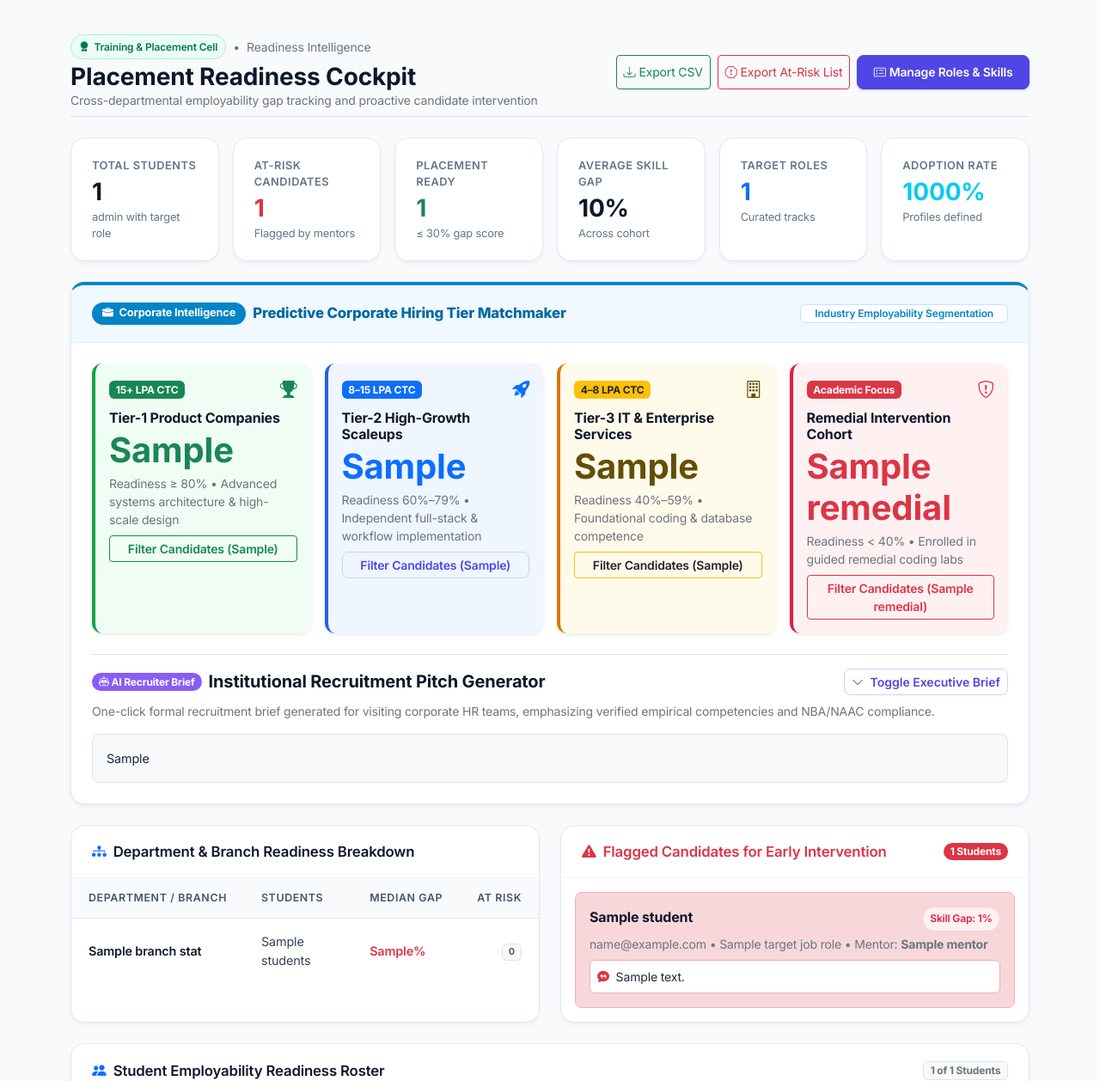
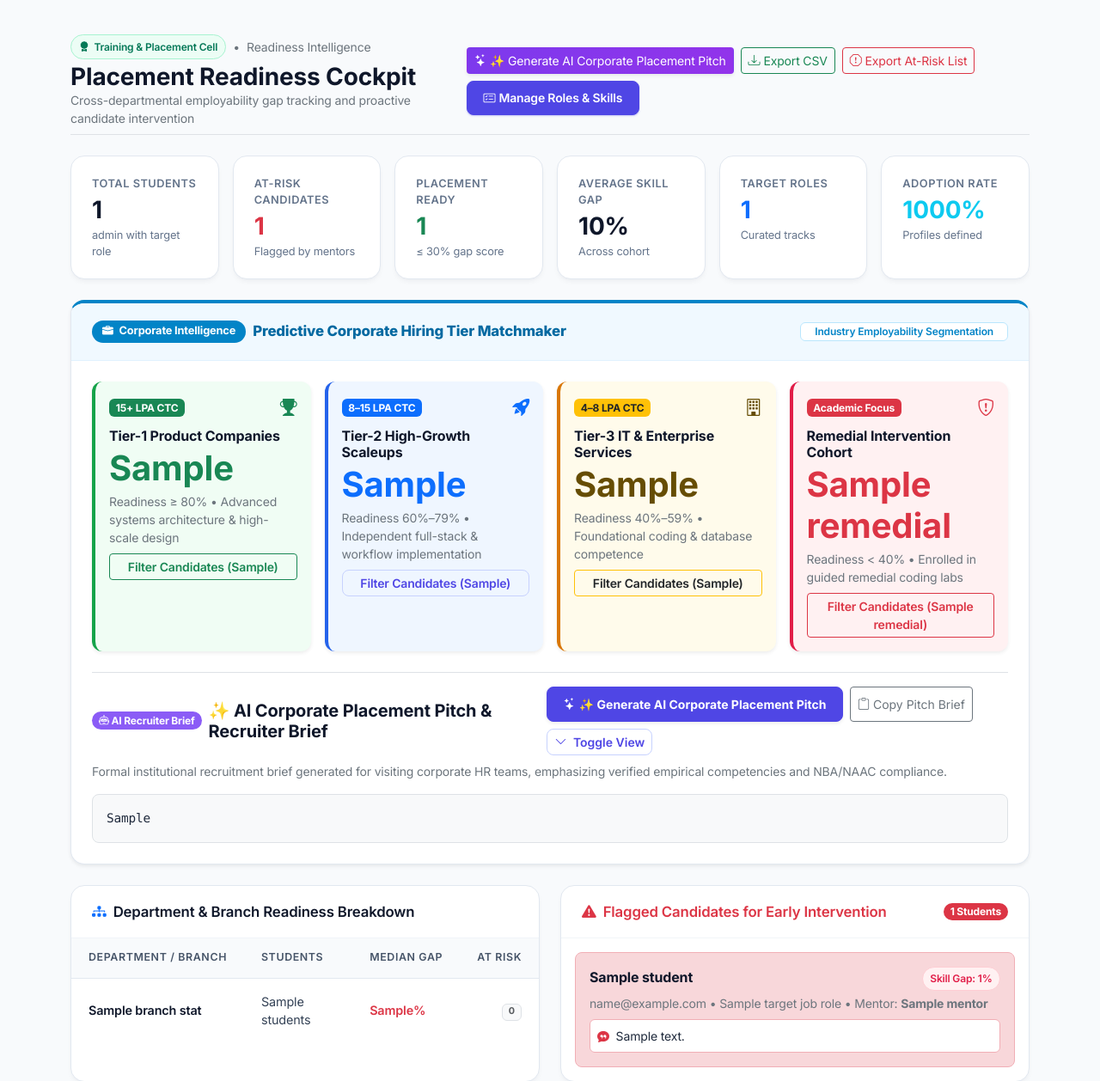
Before and after one commit to shivumanjesh/skillgap-tracker, a Flask app: template app/tpo/templates/tpo/dashboard.html in a window 1280 px wide. Shown: the part 66-1324 px from the top of the page at 86% size. Run offline with Flask 3, Linux system fonts and the light colour scheme; tables that the repository leaves empty hold one stand-in row (values such as "Sample post"); the template is opened without the code that fills it: values that come from a table or form of the project are taken from there, most other values are stand-ins (such as "Sample title", 1, 10 or a date in 2020).

Commit message:
feat(tpo): add prominent Generate AI Corporate Placement Pitch button, auto-populated brief, and sidebar indicators

```diff
--- a/app/tpo/templates/tpo/dashboard.html
+++ b/app/tpo/templates/tpo/dashboard.html
@@ -17,6 +17,9 @@
         <p class="text-secondary small mb-0">Cross-departmental employability gap tracking and proactive candidate intervention</p>
     </div>
     <div class="d-flex flex-wrap gap-2">
+        <a class="btn btn-sm d-flex align-items-center gap-1 text-white shadow-sm" href="#aiCorporatePitchSection" style="background: linear-gradient(135deg, #7c3aed, #9333ea);" title="Jump to AI Corporate Placement Pitch">
+            <i class="bi bi-stars"></i> ✨ Generate AI Corporate Placement Pitch
+        </a>
         <a class="btn btn-outline-success btn-sm d-flex align-items-center gap-1" href="{{ url_for('tpo.export_csv') }}" title="Download all student readiness records">
             <i class="bi bi-download"></i> Export CSV
         </a>
@@ -179,23 +182,35 @@
         </div>
 
         <!-- AI Recruiter Pitch & Executive Brief Generator -->
-        <div class="mt-4 pt-3 border-top">
-            <div class="d-flex justify-content-between align-items-center mb-2">
+        <div class="mt-4 pt-3 border-top" id="aiCorporatePitchSection">
+            <div class="d-flex flex-column flex-md-row justify-content-between align-items-md-center gap-2 mb-2">
                 <div class="d-flex align-items-center gap-2">
-                    <span class="badge bg-purple text-white px-2 py-1 rounded-pill" style="background-color: #8b5cf6;">
+                    <span class="badge text-white px-2 py-1 rounded-pill" style="background-color: #8b5cf6;">
                         <i class="bi bi-robot"></i> AI Recruiter Brief
                     </span>
-                    <h5 class="fw-bold text-slate-900 mb-0">Institutional Recruitment Pitch Generator</h5>
+                    <h5 class="fw-bold text-slate-900 mb-0">✨ AI Corporate Placement Pitch &amp; Recruiter Brief</h5>
                 </div>
-                <button class="btn btn-sm btn-outline-primary" type="button" data-bs-toggle="collapse" data-bs-target="#recruiterPitchCollapse">
-                    <i class="bi bi-chevron-down me-1"></i> Toggle Executive Brief
-                </button>
+                <div class="d-flex flex-wrap gap-2">
+                    <button class="btn btn-sm btn-primary fw-bold d-flex align-items-center gap-1 shadow-sm" id="btnGenCorporatePitch" onclick="handleGenerateCorporatePitch()">
+                        <i class="bi bi-stars"></i> ✨ Generate AI Corporate Placement Pitch
+                    </button>
+                    <button class="btn btn-sm btn-outline-secondary d-flex align-items-center gap-1" id="btnCopyPitch" onclick="copyCorporatePitch()">
+                        <i class="bi bi-clipboard"></i> Copy Pitch Brief
+                    </button>
+                    <button class="btn btn-sm btn-outline-primary" type="button" data-bs-toggle="collapse" data-bs-target="#recruiterPitchCollapse">
+                        <i class="bi bi-chevron-down me-1"></i> Toggle View
+                    </button>
+                </div>
+            </div>
+            <div id="pitchAlertFeedback" class="alert alert-success d-none py-2 px-3 small mb-2 d-flex align-items-center gap-2">
+                <i class="bi bi-check2-circle fs-5"></i>
+                <span id="pitchAlertText">AI Corporate Placement Pitch generated &amp; ready to present!</span>
             </div>
             <p class="text-secondary small mb-3">
-                One-click formal recruitment brief generated for visiting corporate HR teams, emphasizing verified empirical competencies and NBA/NAAC compliance.
+                Formal institutional recruitment brief generated for visiting corporate HR teams, emphasizing verified empirical competencies and NBA/NAAC compliance.
             </p>
             <div class="collapse show" id="recruiterPitchCollapse">
-                <div class="p-3 bg-light rounded-3 border" style="white-space: pre-wrap; font-size: 0.9rem; line-height: 1.6; color: #1e293b;">{{ ai_recruiter_pitch }}</div>
+                <div class="p-3 bg-light rounded-3 border position-relative" id="pitchContentBox" style="white-space: pre-wrap; font-size: 0.9rem; line-height: 1.6; color: #1e293b; font-family: ui-monospace, SFMono-Regular, Menlo, Monaco, Consolas, monospace;">{{ ai_recruiter_pitch }}</div>
             </div>
         </div>
     </div>
@@ -443,3 +458,60 @@
     </div>
 </div>
 {% endblock %}
+
+{% block scripts %}
+<script>
+function handleGenerateCorporatePitch() {
+    const btn = document.getElementById('btnGenCorporatePitch');
+    const alertBox = document.getElementById('pitchAlertFeedback');
+    const alertText = document.getElementById('pitchAlertText');
+    const box = document.getElementById('pitchContentBox');
+
+    btn.innerHTML = '<span class="spinner-border spinner-border-sm me-1" role="status"></span> Generating...';
+    btn.disabled = true;
+
+    setTimeout(() => {
+        btn.innerHTML = '<i class="bi bi-check2-circle me-1"></i> Pitch Generated!';
+        btn.classList.remove('btn-primary');
+        btn.classList.add('btn-success');
+        box.classList.add('border-primary', 'shadow-sm');
+
+        alertText.innerHTML = '<strong>Success:</strong> AI Corporate Placement Pitch regenerated with latest batch metrics!';
+        alertBox.classList.remove('d-none');
+
+        // Scroll into view smoothly
+        box.scrollIntoView({ behavior: 'smooth', block: 'center' });
+
+        setTimeout(() => {
+            btn.innerHTML = '<i class="bi bi-stars me-1"></i> ✨ Generate AI Corporate Placement Pitch';
+            btn.classList.remove('btn-success');
+            btn.classList.add('btn-primary');
+            btn.disabled = false;
+        }, 3000);
+    }, 450);
+}
+
+function copyCorporatePitch() {
+    const box = document.getElementById('pitchContentBox');
+    const text = box.innerText;
+    const btn = document.getElementById('btnCopyPitch');
+    const alertBox = document.getElementById('pitchAlertFeedback');
+    const alertText = document.getElementById('pitchAlertText');
+
+    navigator.clipboard.writeText(text).then(() => {
+        btn.innerHTML = '<i class="bi bi-check2 me-1"></i> Copied!';
+        btn.classList.remove('btn-outline-secondary');
+        btn.classList.add('btn-success');
+
+        alertText.innerHTML = '<strong>Copied:</strong> Recruitment Brief copied to clipboard, ready to email to HR!';
+        alertBox.classList.remove('d-none');
+
+        setTimeout(() => {
+            btn.innerHTML = '<i class="bi bi-clipboard me-1"></i> Copy Pitch Brief';
+            btn.classList.remove('btn-success');
+            btn.classList.add('btn-outline-secondary');
+        }, 2500);
+    });
+}
+</script>
+{% endblock %}
```
Also changed, not shown: streamlit_app.py (+70 -3 lines).
